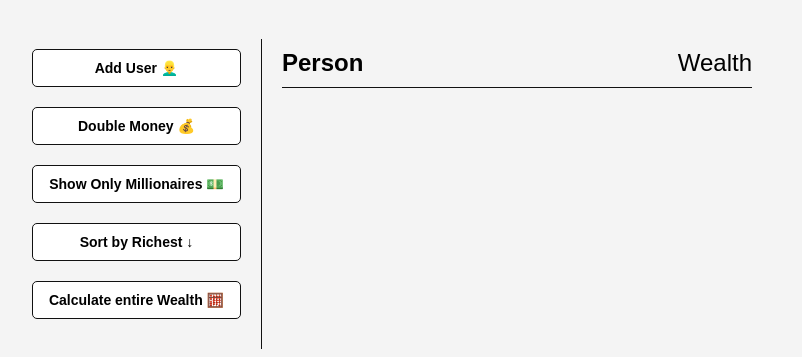
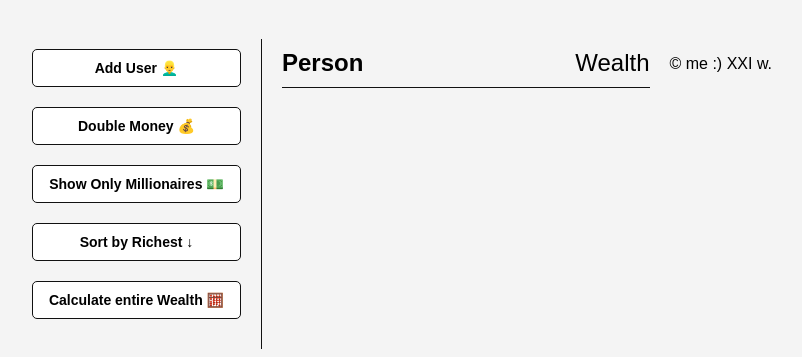
Before and after one commit to Belfer317/test1ei2023, a plain HTML site: page index.html in a window 1280 px wide. Shown: the part 61-418 px from the top of the page, without its empty margins (248-1050 px from the left). Drawn offline with Linux system fonts and the light colour scheme; no server answers.

Commit message:
add footer

```diff
--- a/index.html
+++ b/index.html
@@ -22,6 +22,9 @@
       <main id="main">
         <h2><strong>Person</strong> Wealth</h2>
       </main>
+      <footer>
+        <p>&copy; me :) XXI w.</p>
+      </footer>
     </div>
 
     <script src="script.js"></script>
```
